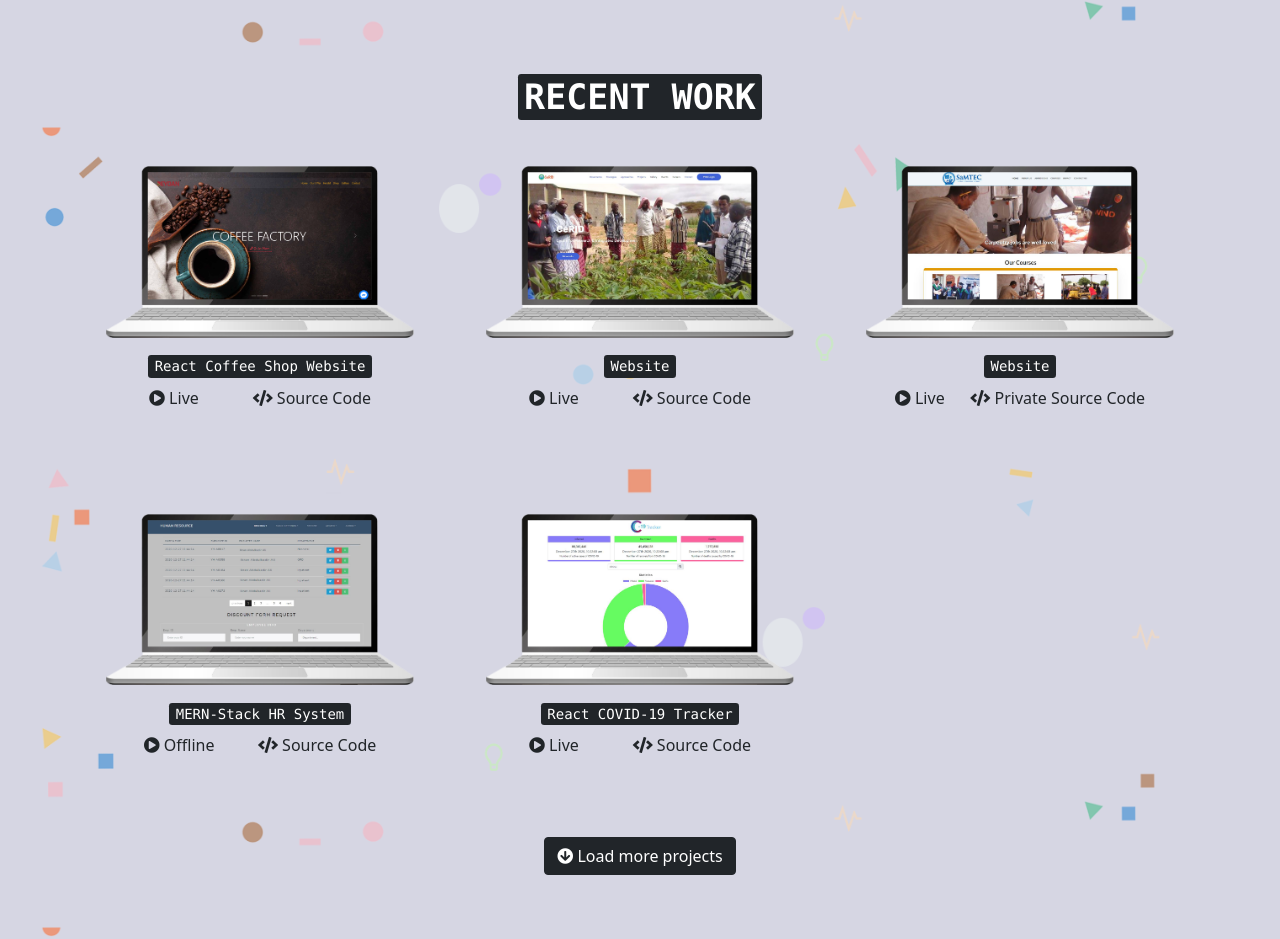
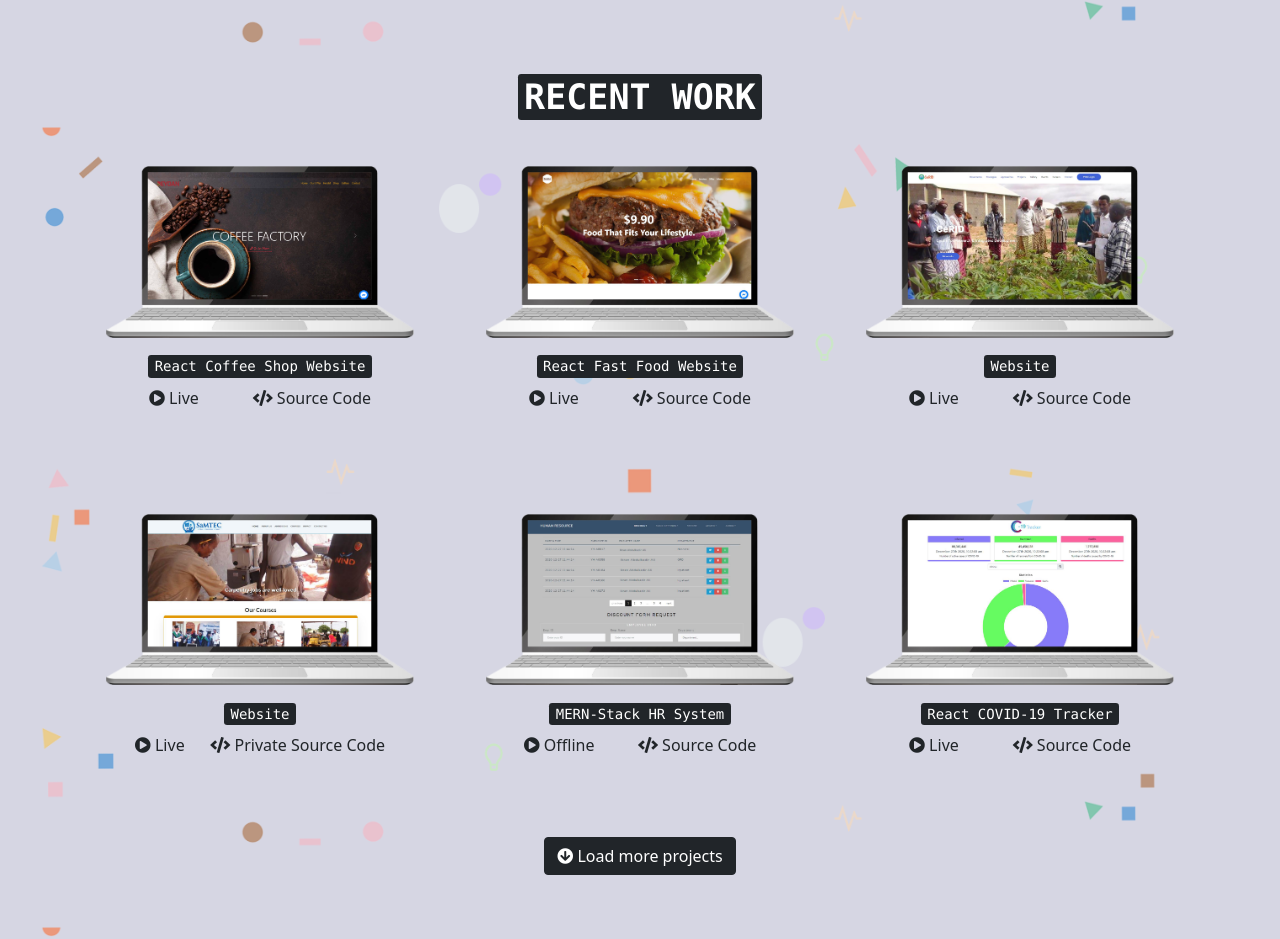
Before and after one commit to ahmaat19/portfolio, a React (Create React App) app: page / in a window 1280 px wide. Shown: the part 1519-2458 px from the top of the page. Built offline with nearby package versions, Linux system fonts and the light colour scheme.

Commit message:
added sada project

```diff
--- a/src/components/Projects.js
+++ b/src/components/Projects.js
@@ -3,6 +3,7 @@ import hr from '../images/hr.png'
 import cerid from '../images/cerid.png'
 import samtec from '../images/samtec.png'
 import beydan from '../images/beydan.PNG'
+import sada from '../images/sada.PNG'
 
 const Projects = () => {
   return (
@@ -23,18 +24,12 @@ const Projects = () => {
             </a>
             <div className='card-body'>
               <div className='card-title'>
-                <a
-                  href='https://beydan.netlify.app/'
-                  target='blank'
-                >
+                <a href='https://beydan.netlify.app/' target='blank'>
                   <kbd>React Coffee Shop Website</kbd>{' '}
                 </a>
               </div>
               <p className='card-text d-flex justify-content-around'>
-                <a
-                  href='https://beydan.netlify.app/'
-                  target='blank'
-                >
+                <a href='https://beydan.netlify.app/' target='blank'>
                   <i class='fa fa-play-circle'></i> Live
                 </a>
                 <p>
@@ -42,6 +37,31 @@ const Projects = () => {
                     href='https://github.com/ahmaat19/beydan-coffee-shop'
                     target='blank'
                   >
+                    <i class='fa fa-code'></i> Source Code
+                  </a>
+                </p>
+              </p>
+            </div>
+          </div>
+        </div>
+
+        <div className='col-md-4'>
+          <div className='p-4 card text-center bg-transparent'>
+            <a href='https://sadasomalia.netlify.app/' target='blank'>
+              <img src={sada} alt='cerid' className='img-fluid' />
+            </a>
+            <div className='card-body'>
+              <div className='card-title'>
+                <a href='https://sadasomalia.netlify.app/' target='blank'>
+                  <kbd>React Fast Food Website</kbd>{' '}
+                </a>
+              </div>
+              <p className='card-text d-flex justify-content-around'>
+                <a href='https://sadasomalia.netlify.app/' target='blank'>
+                  <i class='fa fa-play-circle'></i> Live
+                </a>
+                <p>
+                  <a href='https://github.com/ahmaat19/sada' target='blank'>
                     <i class='fa fa-code'></i> Source Code
                   </a>
                 </p>
```
Also changed, not shown: src/images/sada.PNG (added), 1 other file (tests, documents, lock files or other folders).
